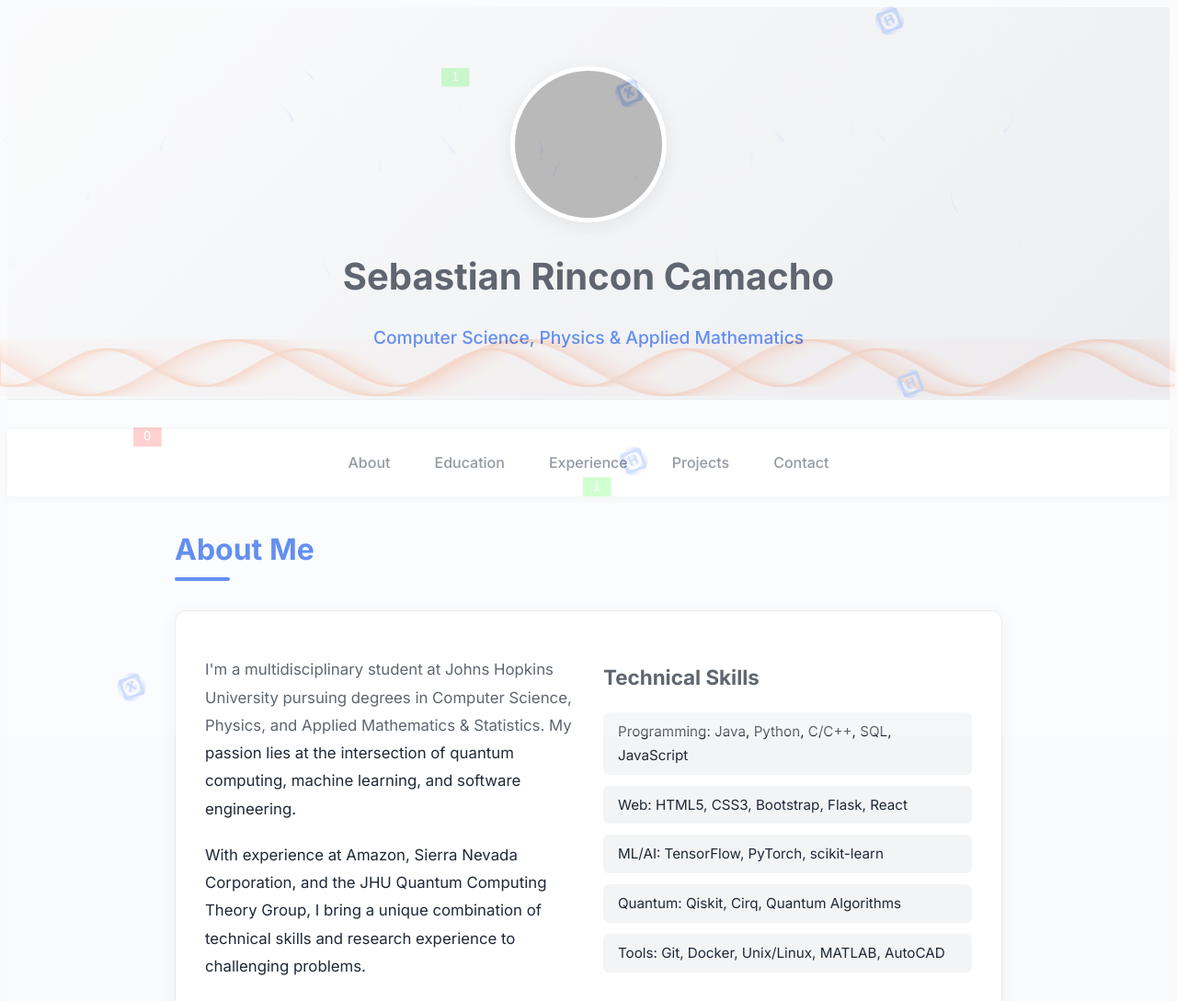
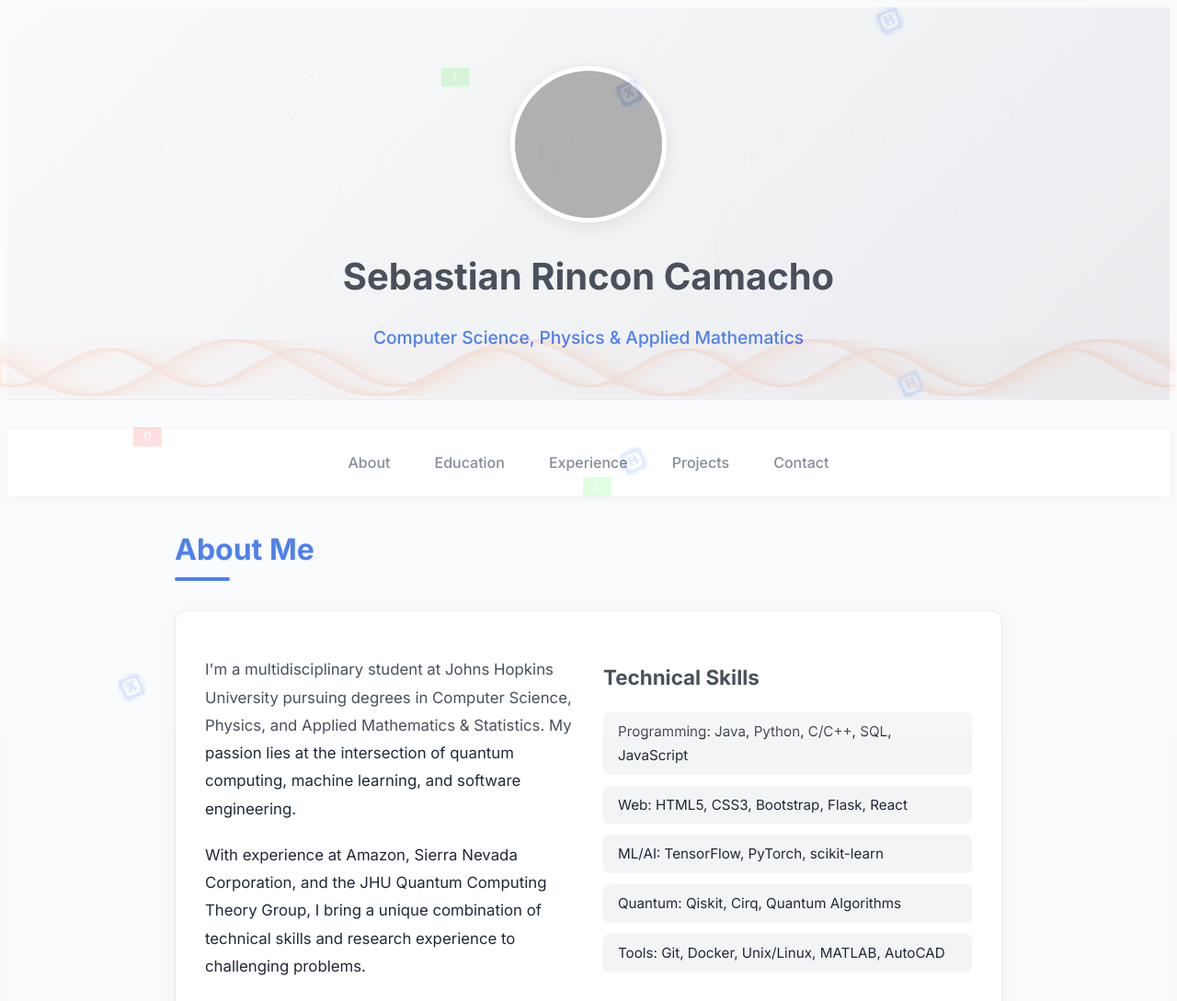
Before and after one commit to Sedan513/personal_website, a website: page index.html in a window 1280 px wide. Shown: the top 1089 px of the page at 92% size. Drawn offline with nearby package versions, Linux system fonts and the light colour scheme; grey boxes are pictures that could not be loaded.

Commit message:
WORROwer

```diff
--- a/style.css
+++ b/style.css
@@ -323,7 +323,7 @@ footer {
     width: 100%;
     height: 100%;
     z-index: 2;
-    opacity: .3;  /* Increased opacity to make it more visible */
+    opacity: .2;  /* Increased opacity to make it more visible */
     pointer-events: none;
 }
 
```
